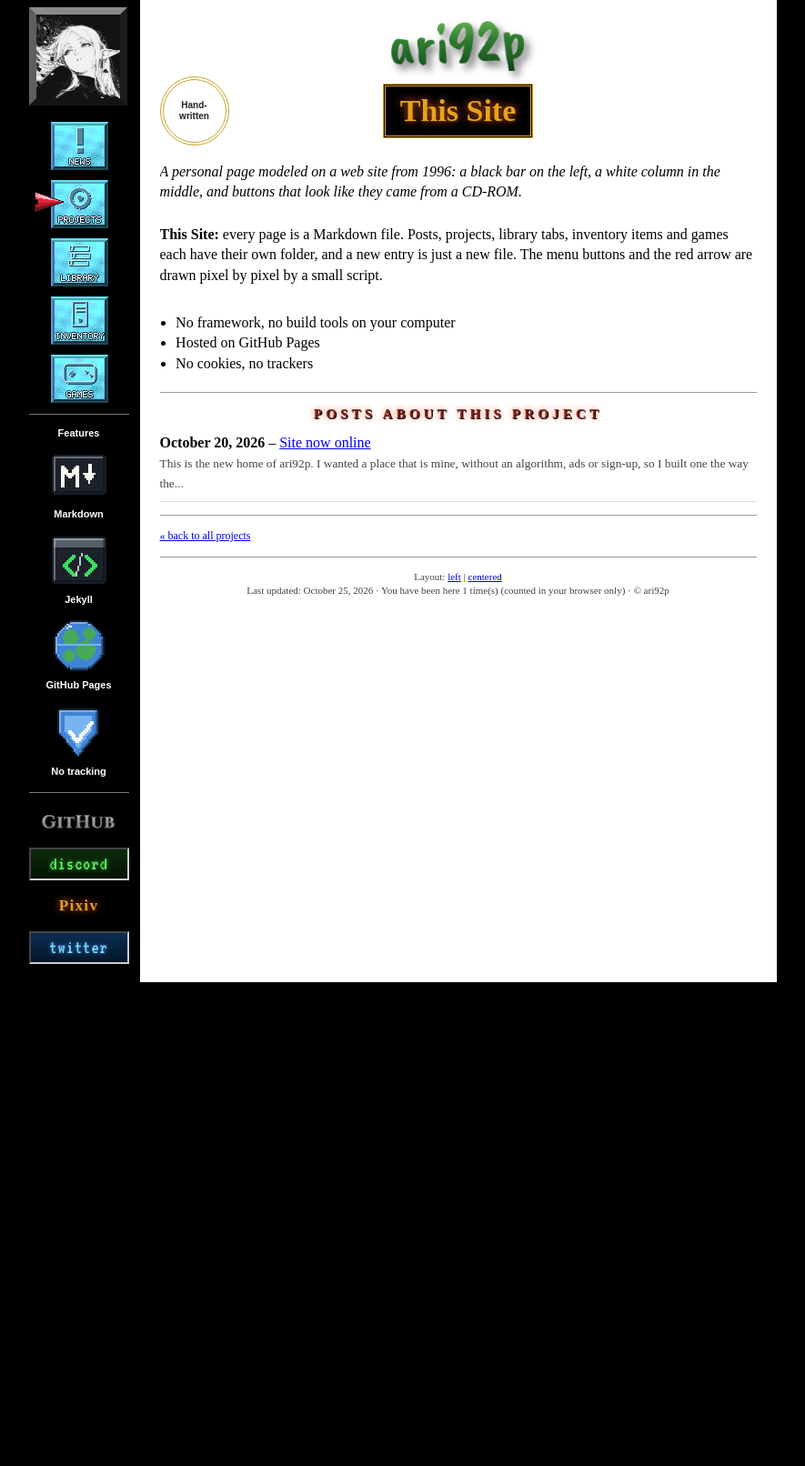
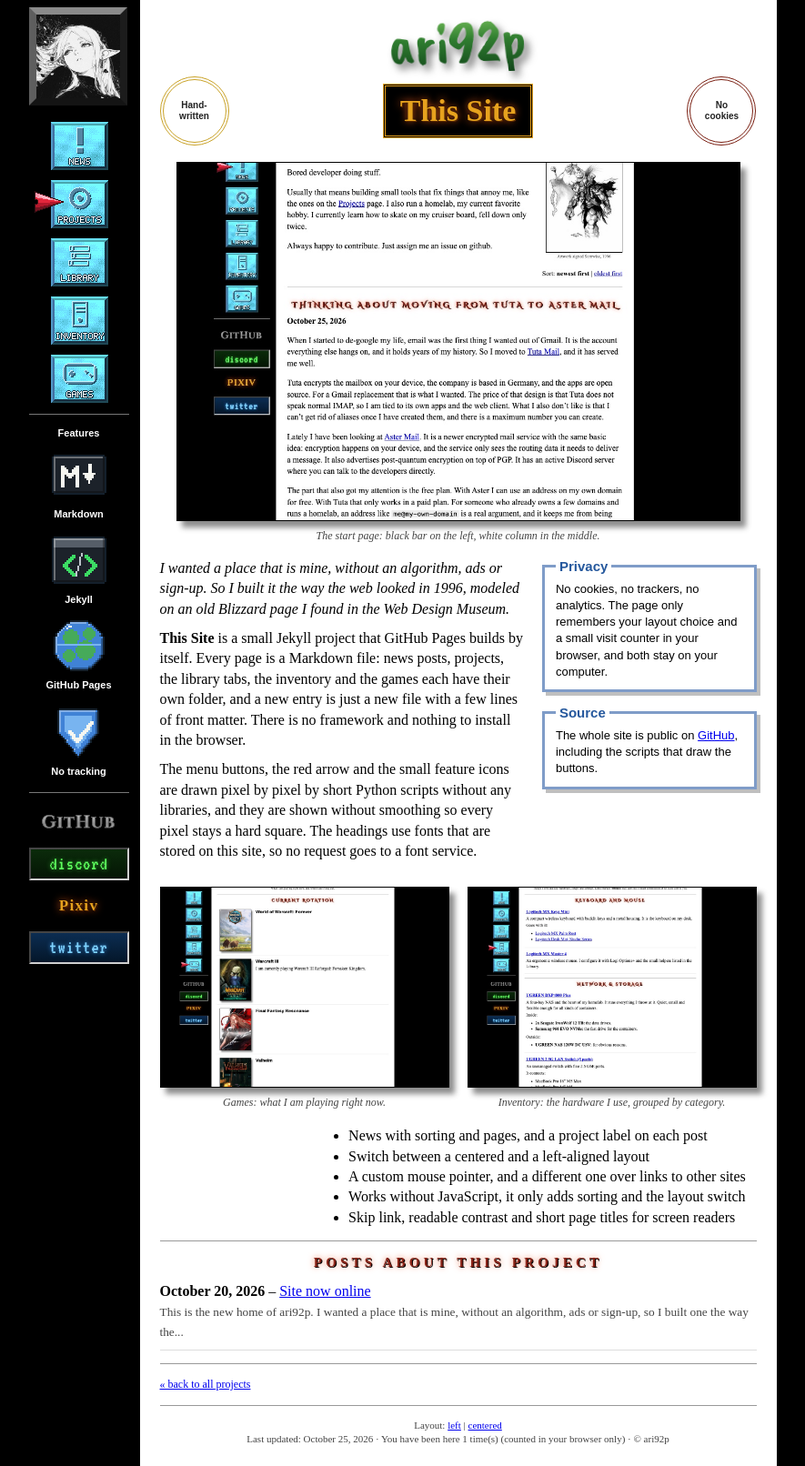
Before and after one commit to ari92p/ari92p.github.io, a Jekyll site: the page built from content/_projects/2-this-site.md, in a window 1280 px wide. Shown: the whole page at 91% size, without its empty margins (129-1014 px from the left). Built offline with Jekyll 4.4.1, drawn with Linux system fonts in a browser that asks for light colours; some web fonts are replaced; before the commit the page ends 1080 px from its top, so only the background shows below that.

Commit message:
Redo the This Site project page and add the Wyldheart cover
Co-Authored-By: Claude Sonnet 5.5 <noreply@anthropic.com>

```diff
--- a/content/_projects/2-this-site.md
+++ b/content/_projects/2-this-site.md
@@ -8,6 +8,7 @@ summary: A web site in the style of 1996, written in Markdown.
 note: Jekyll on GitHub Pages, no framework.
 permalink: /projects/this-site/
 award_left: "Hand-<br>written"
+award_right: "No<br>cookies"
 features:
   - icon: markdown
     text: Markdown
@@ -18,20 +19,29 @@ features:
   - icon: shield
     text: No tracking
 ---
-<div class="pj-row">
-<div class="pj-img l"><div class="ph tall">Screenshot</div></div>
-<p class="it">A personal page modeled on a web site from 1996: a black bar on the left, a white column in the middle, and buttons that look like they came from a CD-ROM.</p>
+<figure class="hero"><img src="/static/img/projects/this-site/home.jpg" width="620" height="394" alt="The start page of this site: a black menu bar on the left, a white column with the news in the middle"><figcaption>The start page: black bar on the left, white column in the middle.</figcaption></figure>
+
+<div class="cols2">
+<div>
+<p class="it">I wanted a place that is mine, without an algorithm, ads or sign-up. So I built it the way the web looked in 1996, modeled on an old Blizzard page I found in the Web Design Museum.</p>
+<p><b>This Site</b> is a small Jekyll project that GitHub Pages builds by itself. Every page is a Markdown file: news posts, projects, the library tabs, the inventory and the games each have their own folder, and a new entry is just a new file with a few lines of front matter. There is no framework and nothing to install in the browser.</p>
+<p>The menu buttons, the red arrow and the small feature icons are drawn pixel by pixel by short Python scripts without any libraries, and they are shown without smoothing so every pixel stays a hard square. The headings use fonts that are stored on this site, so no request goes to a font service.</p>
+</div>
+<div>
+<fieldset class="tbox"><legend>Privacy</legend>No cookies, no trackers, no analytics. The page only remembers your layout choice and a small visit counter in your browser, and both stay on your computer.</fieldset>
+<fieldset class="tbox"><legend>Source</legend>The whole site is public on <a href="https://github.com/ari92p/ari92p.github.io">GitHub</a>, including the scripts that draw the buttons.</fieldset>
+</div>
 </div>
 
-<div class="pj-row">
-<p><b>This Site:</b> every page is a Markdown file. Posts, projects, library tabs, inventory items and games each have their own folder, and a new entry is just a new file. The menu buttons and the red arrow are drawn pixel by pixel by a small script.</p>
+<div class="shots">
+<figure class="shot"><img src="/static/img/projects/this-site/games.jpg" alt="The Games page with a cover image, the title and a note for every game" loading="lazy" width="1100" height="760"><figcaption>Games: what I am playing right now.</figcaption></figure>
+<figure class="shot"><img src="/static/img/projects/this-site/inventory.jpg" alt="The Inventory page, grouped by category" loading="lazy" width="1100" height="760"><figcaption>Inventory: the hardware I use, grouped by category.</figcaption></figure>
 </div>
 
-<div class="pj-row clear">
-<div class="pj-img r"><div class="ph tall">Buttons</div></div>
-<ul class="pj-list" style="margin-left:0">
-<li>No framework, no build tools on your computer</li>
-<li>Hosted on GitHub Pages</li>
-<li>No cookies, no trackers</li>
+<ul class="pj-list">
+<li>News with sorting and pages, and a project label on each post</li>
+<li>Switch between a centered and a left-aligned layout</li>
+<li>A custom mouse pointer, and a different one over links to other sites</li>
+<li>Works without JavaScript, it only adds sorting and the layout switch</li>
+<li>Skip link, readable contrast and short page titles for screen readers</li>
 </ul>
-</div>
```
Also changed, not shown: content/_games/6-wyldheart-demo.md (+1 -1 lines), static/img/games/wyldheart.jpg (added), static/img/games/wyldheart.svg (deleted), static/img/projects/this-site/games.jpg (added), static/img/projects/this-site/home.jpg (added), static/img/projects/this-site/inventory.jpg (added).
